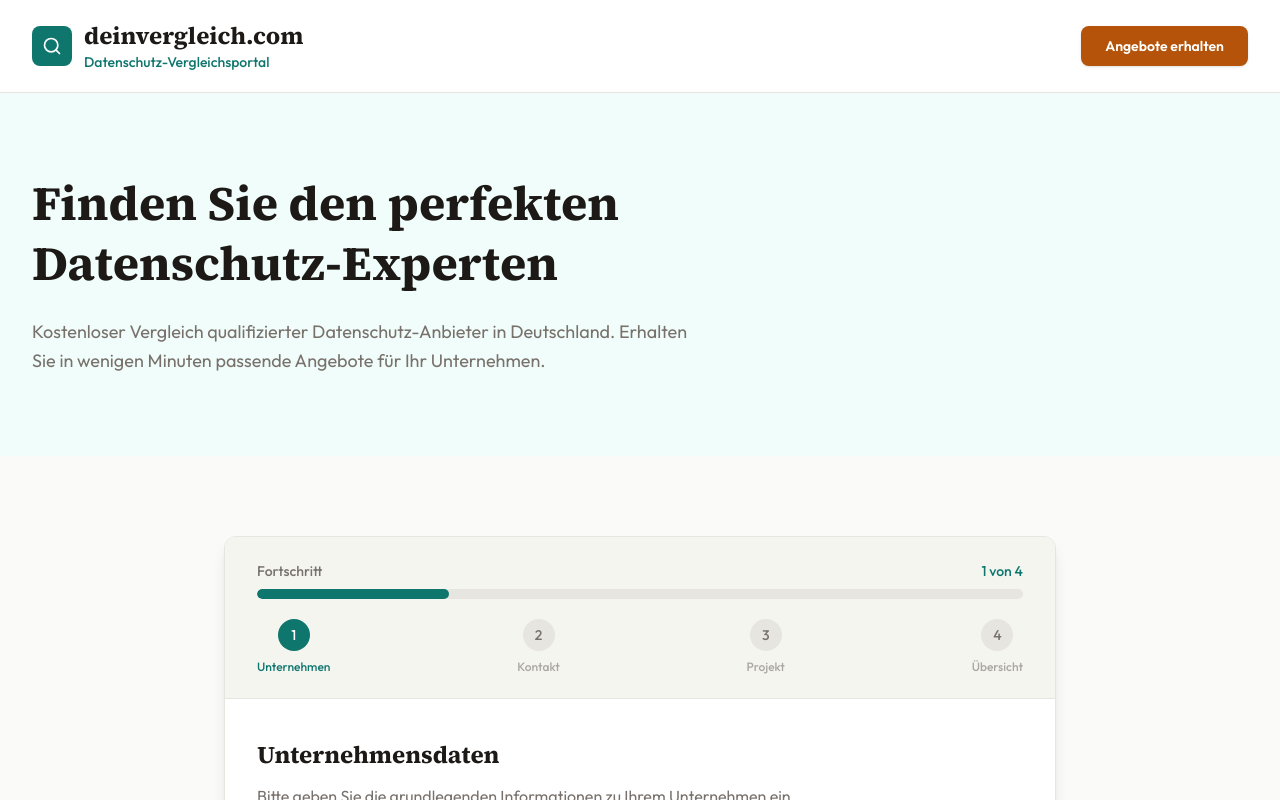
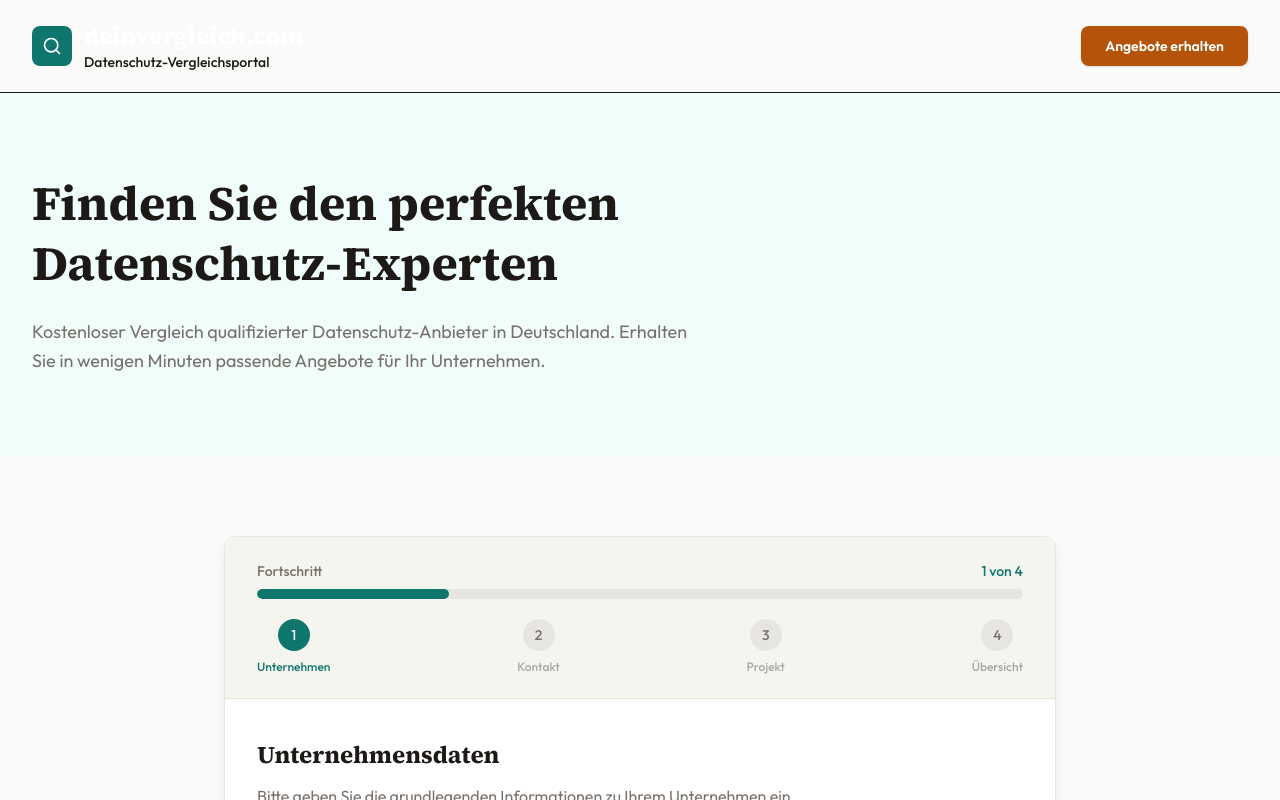
Before and after one commit to patabrava/leadgenerator, a Next.js app in the folder deinvergleich/: page / in a window 1280 px wide. Shown: the top 800 px of the page. Built offline with nearby package versions, Linux system fonts and the light colour scheme.

Commit message:
style: update header to dark theme with amber CTA

```diff
--- a/deinvergleich/src/components/UI/Header.tsx
+++ b/deinvergleich/src/components/UI/Header.tsx
@@ -4,7 +4,7 @@
 
 export function Header() {
   return (
-    <header className="bg-card border-b border-border">
+    <header className="bg-hero-dark border-b border-hero-dark">
       <div className="max-w-7xl mx-auto px-4 sm:px-6 lg:px-8">
         <div className="flex justify-between items-center py-4 md:py-5">
           <a href="/" className="flex items-center gap-3">
@@ -12,10 +12,10 @@
               <Search className="w-5 h-5 text-primary-foreground" aria-hidden="true" />
             </div>
             <div>
-              <span className="text-xl md:text-2xl font-bold text-foreground font-display block">
+              <span className="text-xl md:text-2xl font-bold text-card font-display block">
                 deinvergleich.com
               </span>
-              <span className="text-sm text-primary font-medium hidden sm:block font-body">
+              <span className="text-sm text-primary-tint font-medium hidden sm:block font-body">
                 Datenschutz-Vergleichsportal
               </span>
             </div>
@@ -24,9 +24,10 @@
           <button
             className="bg-accent hover:bg-accent/90 text-accent-foreground px-6 py-2.5 rounded-lg text-sm font-semibold font-body transition-colors duration-200 shadow-sm focus-visible:outline-none focus-visible:ring-2 focus-visible:ring-ring focus-visible:ring-offset-2"
             onClick={() => {
-              const target = document.getElementById('main-content');
-              if (target) {
-                target.scrollIntoView({ behavior: 'smooth', block: 'start' });
+              const formInput = document.getElementById('unternehmen');
+              if (formInput) {
+                formInput.scrollIntoView({ behavior: 'smooth', block: 'center' });
+                setTimeout(() => formInput.focus(), 500);
               }
             }}
           >
```
